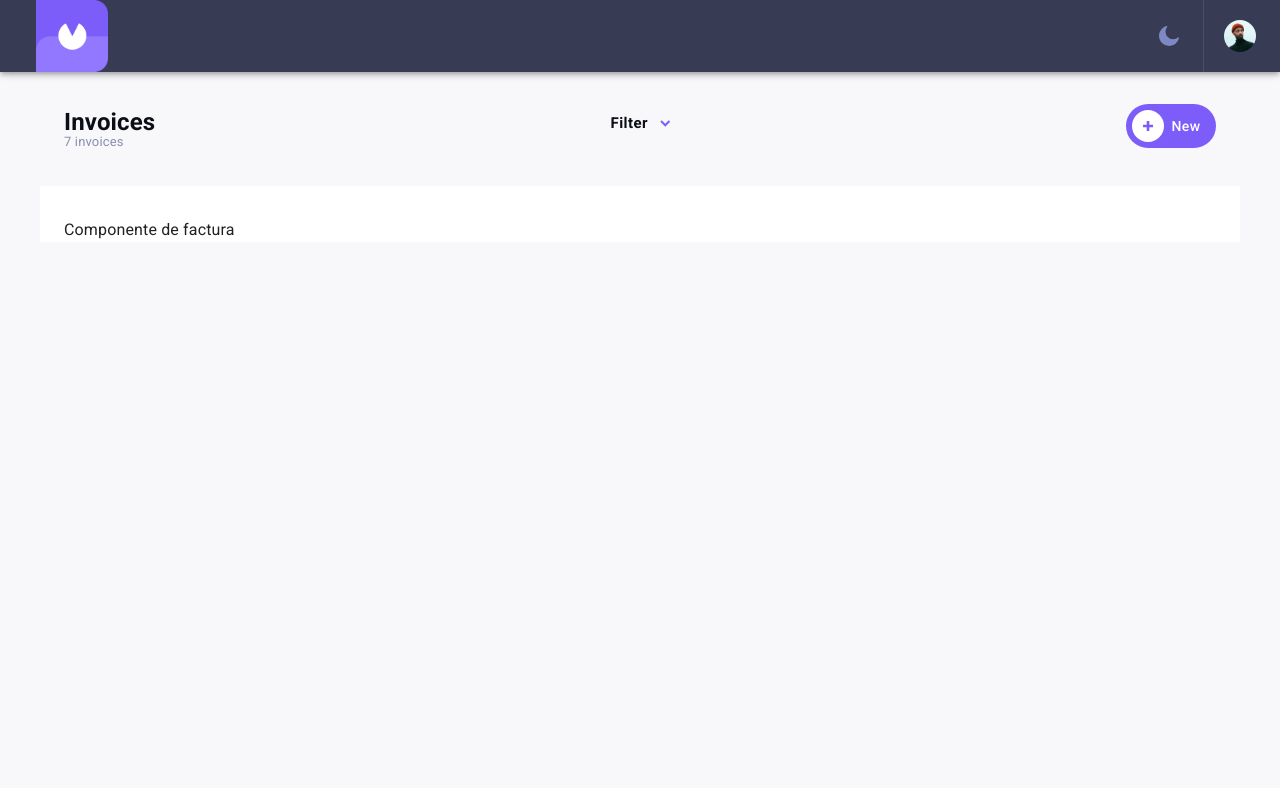
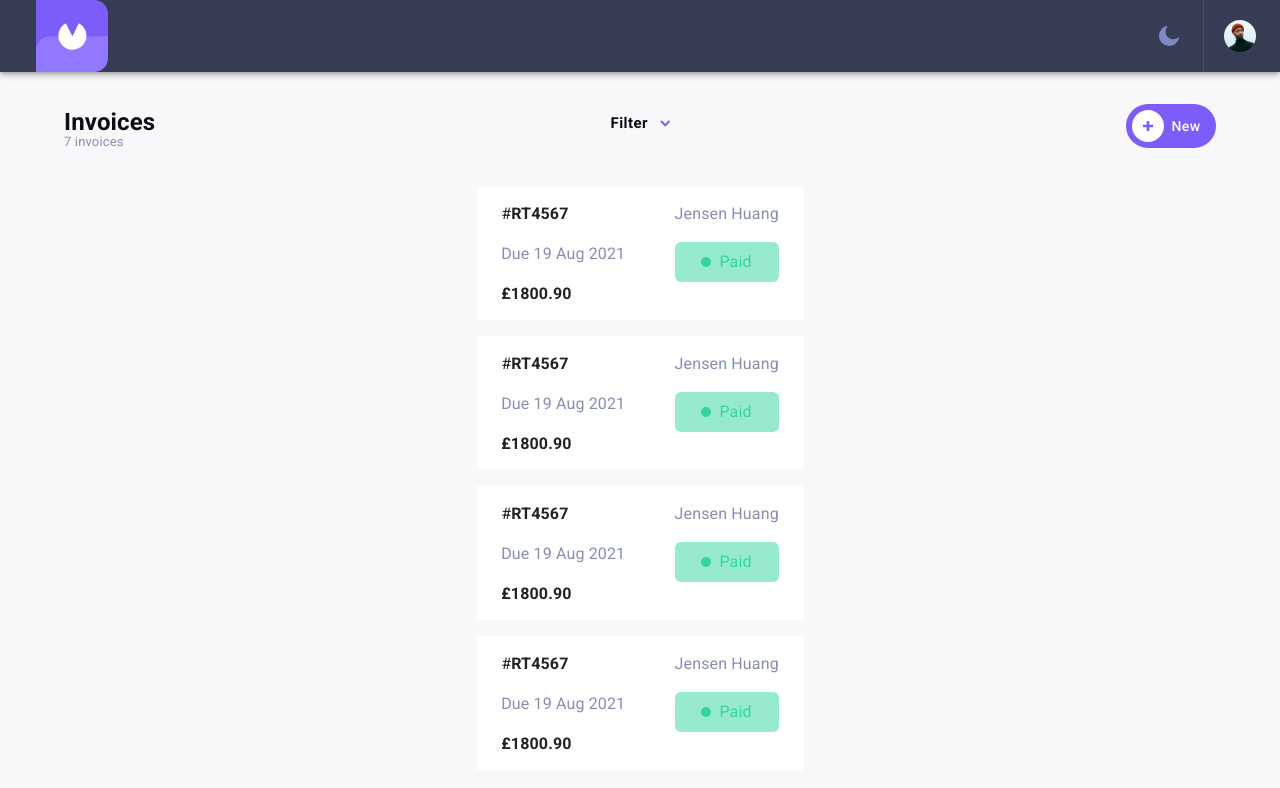
Before and after one commit to Kilox6991/invoice-app, a React (Vite) app in the folder client/invoice-app/: page / in a window 1280 px wide. Shown: the top 788 px of the page. Built offline with nearby package versions, Linux system fonts and the light colour scheme.

Commit message:
Invoice box: structure and styles

```diff
--- a/client/invoice-app/src/components/InvoiceBox/Invoicebox.jsx
+++ b/client/invoice-app/src/components/InvoiceBox/Invoicebox.jsx
@@ -0,0 +1,65 @@
+import CssBaseline from "@mui/material/CssBaseline";
+import Grid from "@mui/material/Grid";
+import Box from "@mui/material/Box";
+
+
+function InvoiceBox() {
+  return (
+    <>
+      <CssBaseline />
+    <Box sx={{width: "327px",
+            height: "134px",
+            margin:"auto",
+            marginBottom:"16px",
+
+            backgroundColor:"#FFFFFF"}}>
+      <Grid
+        sx={{
+          display: "flex",
+          justifyContent: "space-around",
+          borderRadius: "10px",
+        }}
+      >
+        <div>
+          <p>
+            #<span style={{ fontWeight: "bold" }}>RT4567</span>
+          </p>
+          <p style={{ color: "#888EB0" }}>
+            Due <span>19 Aug 2021</span>
+          </p>
+          <p style={{ fontWeight: "bold" }}>
+            £<span>1800.90</span>
+          </p>
+        </div>
+        <div>
+          <p style={{ color: "#888EB0" }}>Jensen Huang</p>
+          <div
+            style={{
+              display: "flex",
+              alignItems: "center",
+              justifyContent: "center",
+              borderRadius: "6px",
+              backgroundColor: "rgba(51, 214, 159, 0.5)",
+              width: "104px",
+              height: "40px",
+            }}
+          >
+            <div
+              style={{
+                backgroundColor: "#33D69F",
+                borderRadius: "50%",
+                width: "10px",
+                height: "10px",
+                marginRight: "8px",
+              }}
+            ></div>
+            <p style={{ color: "#33D69F"}}>Paid</p>
+          </div>
+        </div>
+      </Grid>
+      </Box>
+    </>
+  );
+}
+
+export default InvoiceBox;
--- a/client/invoice-app/src/pages/HomePage.jsx
+++ b/client/invoice-app/src/pages/HomePage.jsx
@@ -6,7 +6,9 @@ import Button from "@mui/material/Button";
 import Checkbox from "@mui/material/Checkbox";
 import Menu from "@mui/material/Menu";
 import MenuItem from "@mui/material/MenuItem";
+import InvoiceBox from "../components/InvoiceBox/Invoicebox";
 
+//Styles
 const CustomButton = styled(Button)({
   backgroundColor: "#7C5DFA",
   color: "#FFFFFF",
@@ -35,6 +37,16 @@ const CustomButton = styled(Button)({
     height: "32px",
   },
 });
+const CustomCheckbox = styled(Checkbox)(({}) => ({
+  "&:hover": {
+    color: "#5F3DC4",
+  },
+  "&.Mui-checked": {
+    color: "#7C5DFA",
+  },
+}));
+
+//Estados
 const FilterIcon = ({ rotated }) => (
   <svg
     width="11"
@@ -61,7 +73,6 @@ function HomePage() {
     setAnchorEl(event.currentTarget);
     setIsMenuOpen(!isMenuOpen);
     setIsIconRotated(!isIconRotated);
-
   };
 
   const handleClose = () => {
@@ -105,7 +116,15 @@ function HomePage() {
               onClick={handleClick}
               style={{ textTransform: "none", color: "#0C0E16" }}
             >
-              <span style={{ marginRight: "12px", fontSize:"15px", fontWeight: "bold" }}>Filter</span>
+              <span
+                style={{
+                  marginRight: "12px",
+                  fontSize: "15px",
+                  fontWeight: "bold",
+                }}
+              >
+                Filter
+              </span>
               <FilterIcon rotated={isIconRotated} />
             </Button>
             <Menu
@@ -113,20 +132,19 @@ function HomePage() {
               anchorEl={anchorEl}
               open={isMenuOpen}
               onClose={handleClose}
-
               keepMounted
             >
               <MenuItem onClick={handleClose}>
-                <Checkbox color="primary" />
-                Paid
+                <CustomCheckbox color="primary" />
+                <div style={{ fontWeight: "bold" }}>Draft</div>{" "}
               </MenuItem>
               <MenuItem onClick={handleClose}>
-                <Checkbox color="primary" />
-                Pending
+                <CustomCheckbox color="primary" />
+                <div style={{ fontWeight: "bold" }}>Pending</div>
               </MenuItem>
               <MenuItem onClick={handleClose}>
-                <Checkbox color="primary" />
-                Draft
+                <CustomCheckbox color="primary" />
+                <div style={{ fontWeight: "bold" }}>Paid</div>
               </MenuItem>
             </Menu>
           </div>
@@ -143,9 +161,10 @@ function HomePage() {
             New
           </CustomButton>
         </Container>
-        <Container sx={{ pt: "32px", background: "#FFFFFF" }}>
-          <div>Componente de factura</div>
-        </Container>
+          <InvoiceBox />
+          <InvoiceBox />
+          <InvoiceBox />
+          <InvoiceBox />
       </Box>
     </>
   );
```
